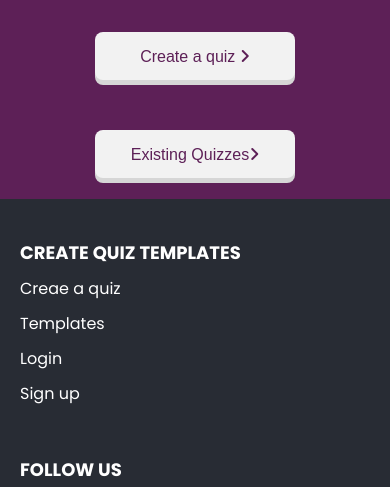
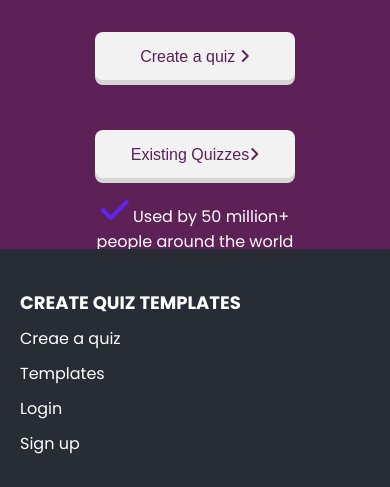
Before and after one commit to Sujal0007/quiz-maker, a website built with Vite: page index.html in a window 390 px wide. Shown: the part 645-1132 px from the top of the page. Built offline with nearby package versions, Linux system fonts and the light colour scheme.

Commit message:
responsive

```diff
--- a/landpage.js
+++ b/landpage.js
@@ -88,16 +88,14 @@ export function renderLandingPage() {
 }
 
 export function shareViaAPI(){
-  console.log('inside api');
+  // console.log('inside api');
   const shareData = {
     title: "QUIZ",
     text: "Quiz Maker APP",
     url: "https://quizzmaker.netlify.app/",
   };
 
-  console.log(shareData);
-  // Share must be triggered by "user activation"
-  debugger
+  // console.log(shareData);
   (async () => {
     try {
 
--- a/style.css
+++ b/style.css
@@ -459,4 +459,8 @@ header{
     width: 80vw;
     height: 40vh;
   }
+  .footer{
+    top: 50px;
+    bottom:0;
   }
+}
```
Lines whose indentation alone changed are shown as unchanged.
